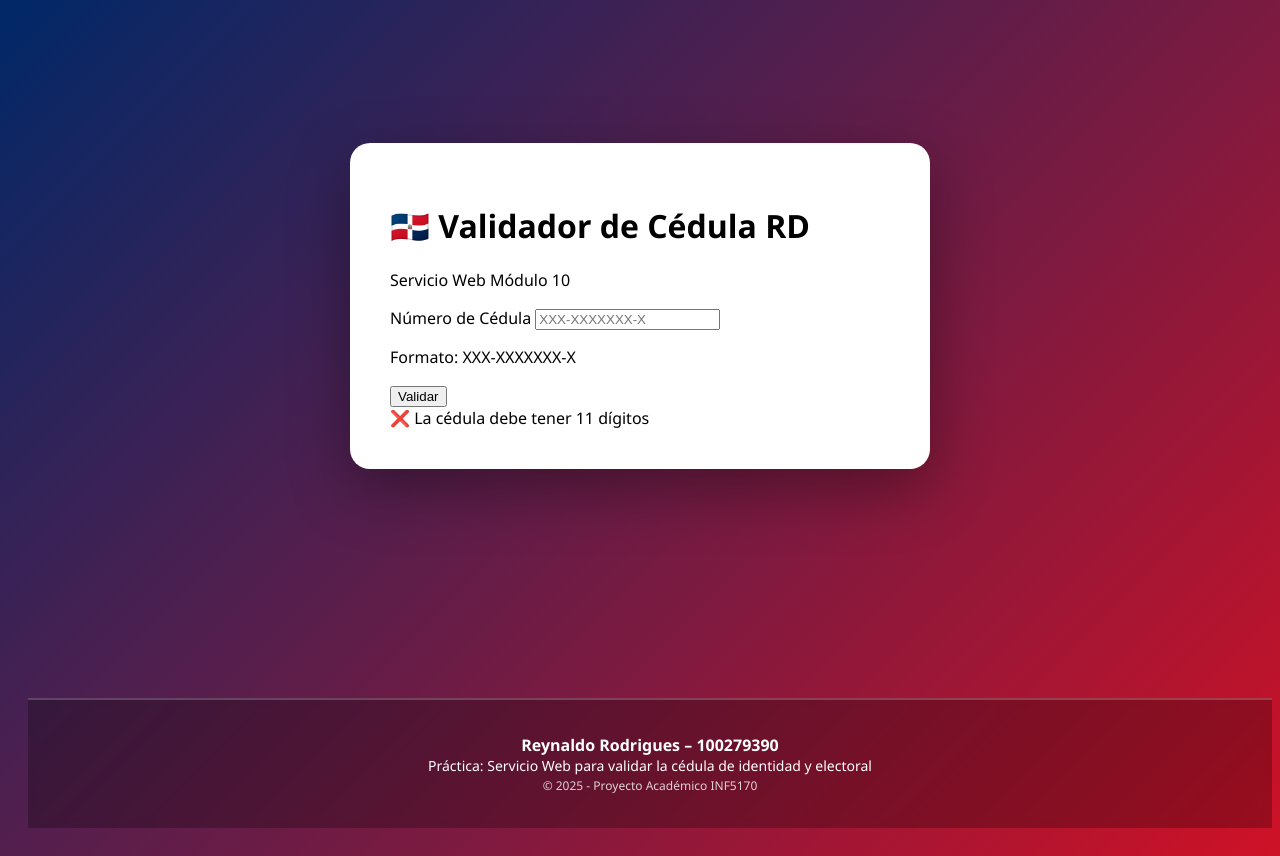
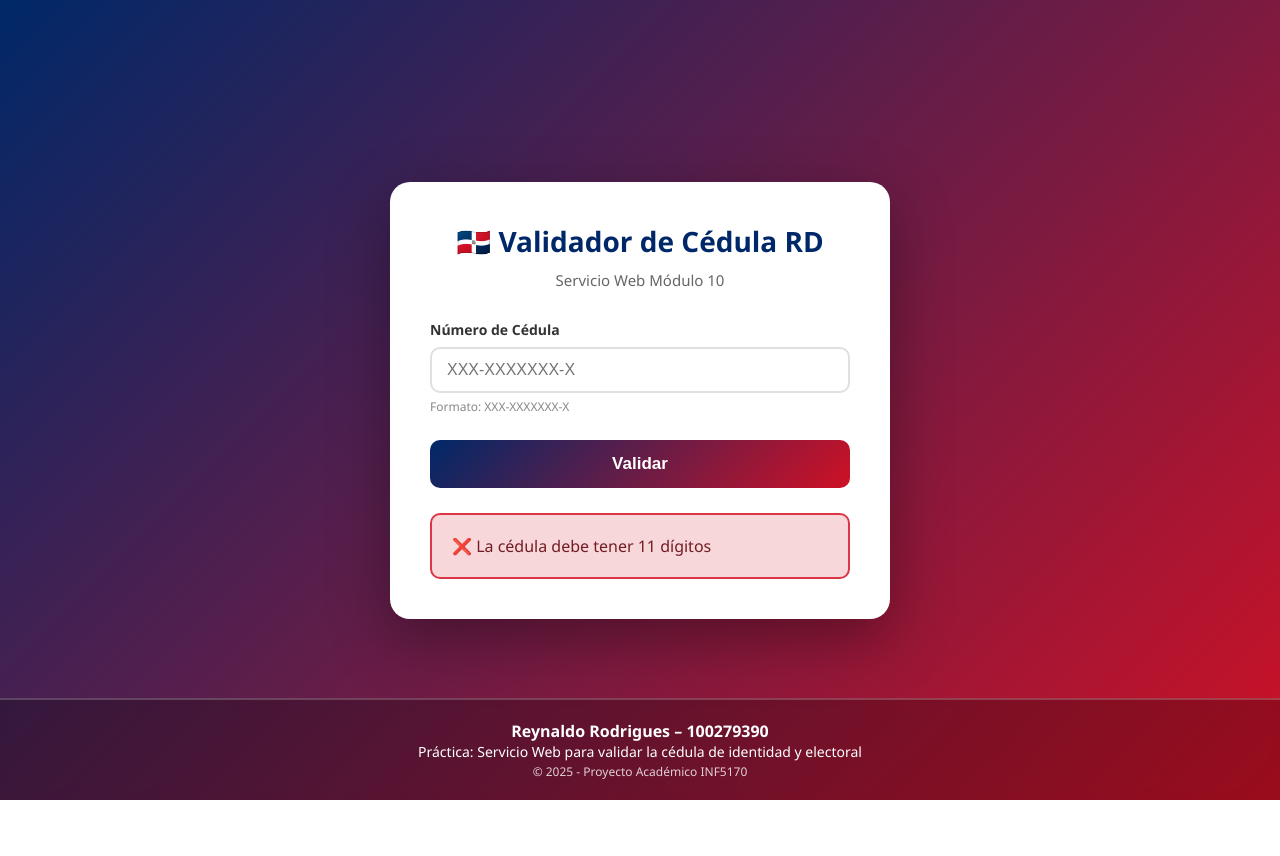
Before and after one commit to reynaldoian/cedula_RD_server_web, a plain HTML site: page index.html in a window 1280 px wide. Both pictures are taken after a click on the button "Validar". After the commit the page ends 800 px from the top, so only its background shows below. Drawn offline with Linux system fonts and the light colour scheme.

Commit message:
Refactor CSS for layout and component styles
Updated styles for body layout, footer positioning, and added new styles for titles, inputs, and results.

```diff
--- a/styles.css
+++ b/styles.css
@@ -1,16 +1,24 @@
+* {
+    margin: 0;
+    padding: 0;
+    box-sizing: border-box;
+}
+
 /* 🌟 FONDO ESTILO BANDERA DOMINICANA */
 body {
     font-family: 'Segoe UI', Tahoma, Geneva, Verdana, sans-serif;
     background: linear-gradient(135deg, #002868 0%, #ce1126 100%);
+    /* CAMBIOS CLAVE: Usar flexbox para organizar el contenido */
     min-height: 100vh;
     display: flex;
-    flex-direction: column; /* Cambiado de center a column */
-    justify-content: space-between; /* Distribuye espacio entre elementos */
+    flex-direction: column; /* Organiza los hijos verticalmente */
+    /* Estas propiedades ya no son necesarias para centrar, pero se dejan si el HTML es simple */
+    justify-content: center;
+    align-items: center;
     padding: 20px;
-    position: relative;
 }
 
-/* 🎯 TARJETA PRINCIPAL - Mantiene centrado verticalmente */
+/* 🎯 TARJETA PRINCIPAL */
 .container {
     background: white;
     border-radius: 20px;
@@ -18,22 +26,151 @@ body {
     padding: 40px;
     max-width: 500px;
     width: 100%;
-    margin: auto; /* Centra la tarjeta verticalmente */
 }
 
-/* 📌 FOOTER MEJORADO */
+/* 📝 TÍTULOS */
+h1 {
+    color: #002868;
+    text-align: center;
+    margin-bottom: 10px;
+    font-size: 28px;
+    font-weight: 800;
+}
+
+.subtitle {
+    text-align: center;
+    color: #666;
+    margin-bottom: 30px;
+    font-size: 15px;
+    font-weight: 500;
+}
+
+/* 📌 INPUTS */
+.input-group {
+    margin-bottom: 25px;
+}
+
+label {
+    display: block;
+    margin-bottom: 8px;
+    color: #333;
+    font-weight: 600;
+    font-size: 14px;
+}
+
+input {
+    width: 100%;
+    padding: 12px 15px;
+    border: 2px solid #e0e0e0;
+    border-radius: 10px;
+    font-size: 16px;
+    transition: all 0.3s ease;
+}
+
+input:focus {
+    outline: none;
+    border-color: #002868;
+    box-shadow: 0 0 5px rgba(0, 40, 104, 0.25);
+}
+
+/* 🔵 BOTÓN */
+#btnValidar {
+    width: 100%;
+    padding: 14px;
+    background: linear-gradient(135deg, #002868 0%, #ce1126 100%);
+    color: white;
+    border: none;
+    border-radius: 10px;
+    font-size: 17px;
+    font-weight: 600;
+    cursor: pointer;
+    transition: 0.25s ease;
+}
+
+#btnValidar:hover {
+    transform: translateY(-2px);
+    box-shadow: 0 10px 20px rgba(0, 0, 0, 0.25);
+}
+
+#btnValidar:active {
+    transform: translateY(0);
+}
+
+#btnValidar:disabled {
+    opacity: 0.6;
+    cursor: not-allowed;
+    transform: none;
+}
+
+/* 📌 RESULTADOS */
+.result {
+    margin-top: 25px;
+    padding: 20px;
+    border-radius: 10px;
+    display: none;
+    animation: slideIn 0.3s ease;
+}
+
+@keyframes slideIn {
+    from {
+        opacity: 0;
+        transform: translateY(-10px);
+    }
+    to {
+        opacity: 1;
+        transform: translateY(0);
+    }
+}
+
+.result.success {
+    background: #d4edda;
+    border: 2px solid #28a745;
+    color: #155724;
+}
+
+.result.error {
+    background: #f8d7da;
+    border: 2px solid #dc3545;
+    color: #721c24;
+}
+
+/* Pequeños textos */
+.format-hint {
+    font-size: 12px;
+    color: #888;
+    margin-top: 5px;
+}
+
+/* Loader animación (si se usa) */
+.loader {
+    display: inline-block;
+    width: 16px;
+    height: 16px;
+    border: 3px solid #ffffff;
+    border-radius: 50%;
+    border-top-color: transparent;
+    animation: spin 0.8s linear infinite;
+    margin-right: 8px;
+    vertical-align: middle;
+}
+
+/* 🦶 FOOTER FIJO */
 .footer {
     width: 100%;
     text-align: center;
     color: white;
-    margin-top: auto; /* Empuja el footer hacia abajo */
+    /* margin-top: 40px; <-- Se elimina o se ignora con position: fixed */
     padding: 20px 10px;
     font-size: 14px;
-    background: rgba(0, 0, 0, 0.25);
+    background: rgba(0,0,0,0.25);
     backdrop-filter: blur(4px);
-    border-top: 2px solid rgba(255, 255, 255, 0.2);
-    position: relative;
+    border-top: 2px solid rgba(255,255,255,0.2);
+
+    /* CAMBIOS CLAVE PARA FIJARLO ABAJO */
+    position: fixed;
     bottom: 0;
+    left: 0;
+    z-index: 1000; /* Asegura que esté por encima de otros elementos */
 }
 
 .footer strong {
@@ -44,3 +181,7 @@ body {
     font-size: 12px;
     opacity: 0.8;
 }
+
+@keyframes spin {
+    to { transform: rotate(360deg); }
+}
```
